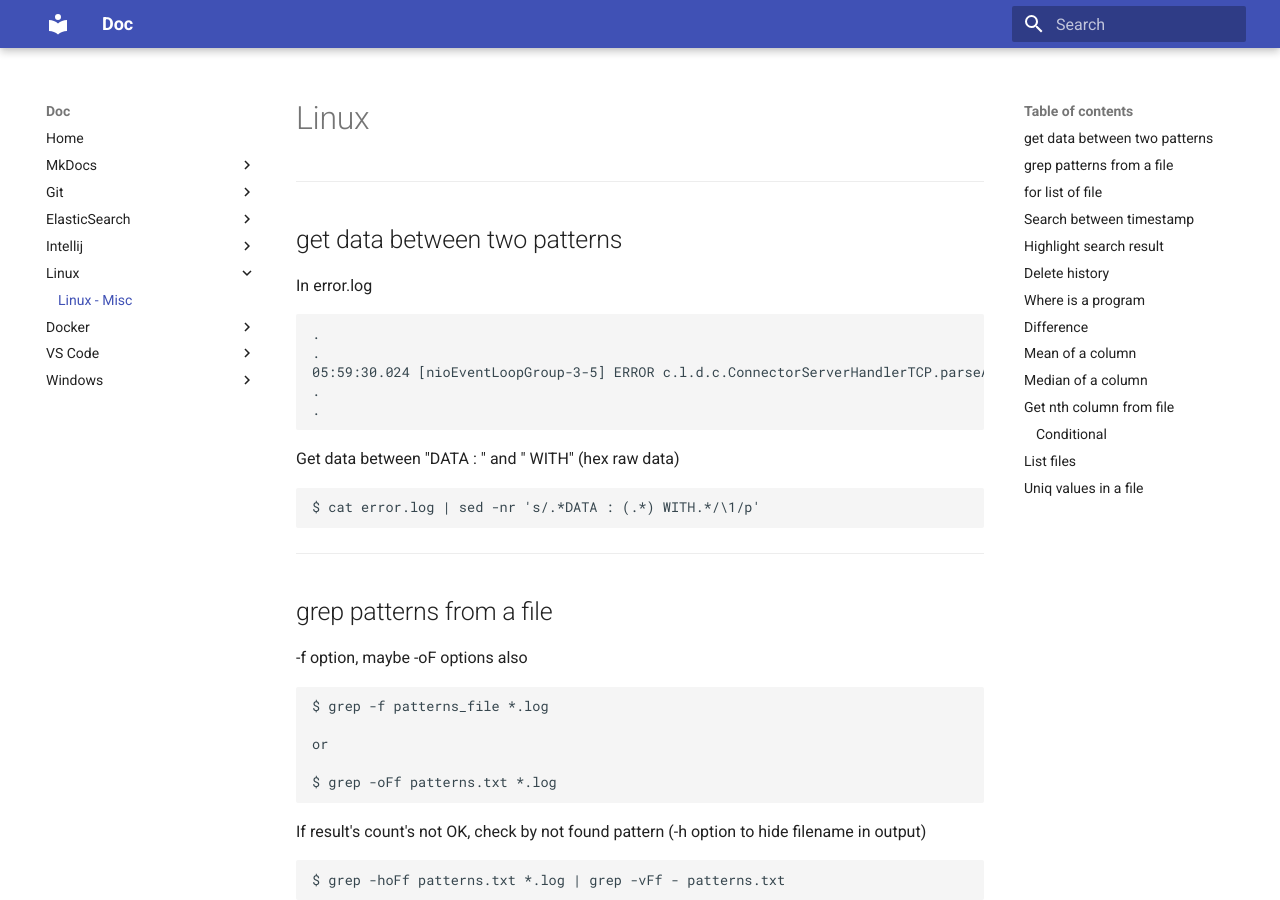
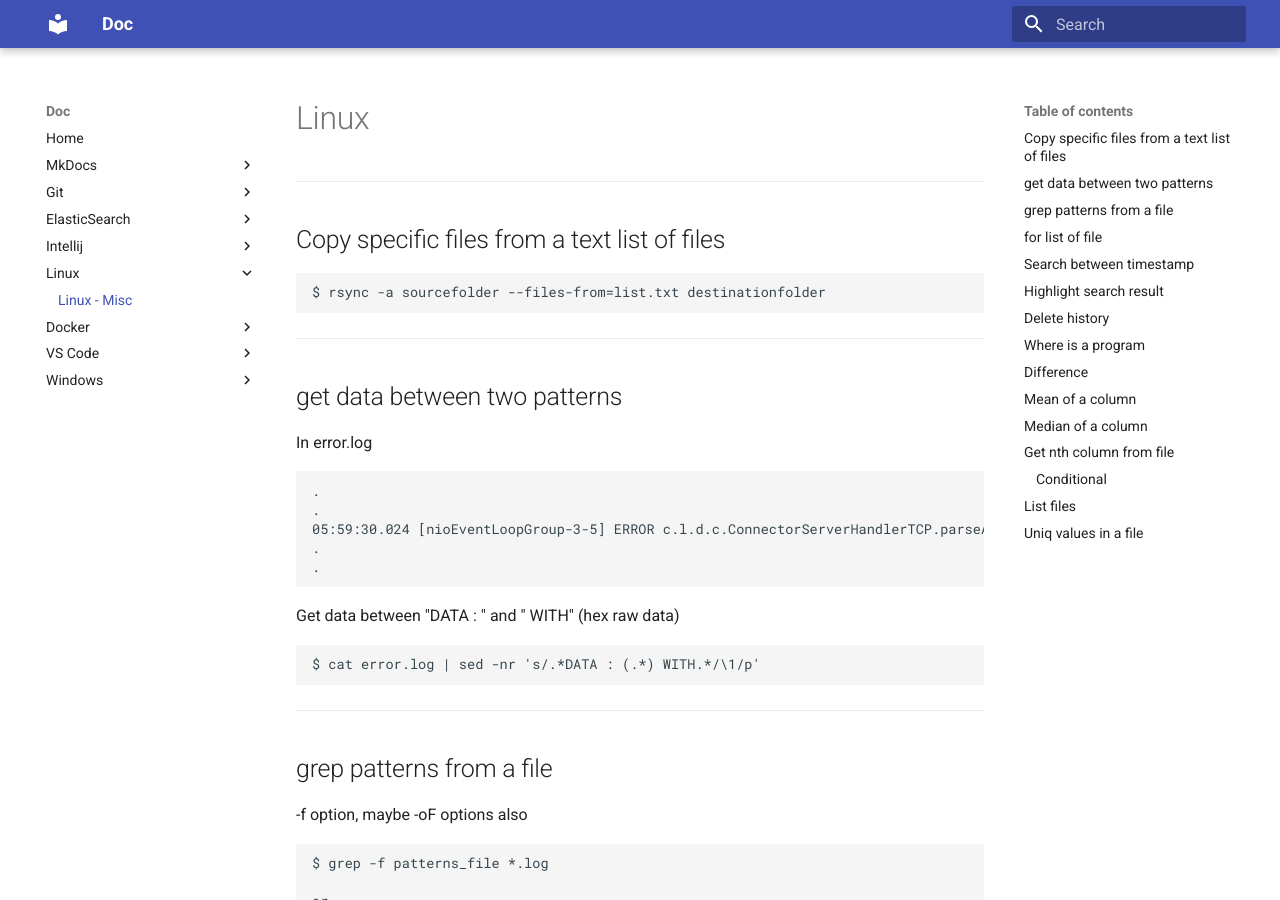
Before and after one commit to oldu73/doc, an MkDocs documentation site: the page built from docs/linux/linux.md, in a window 1280 px wide and 900 px high. Built offline with MkDocs 1.6.1 and Material for MkDocs 9.7.7, drawn with Linux system fonts in a browser that asks for light colours.

Commit message:
linux - copy specific files from a text list of files

````diff
--- a/docs/linux/linux.md
+++ b/docs/linux/linux.md
@@ -1,4 +1,12 @@
 # Linux
+
+***
+
+## Copy specific files from a text list of files
+
+```
+$ rsync -a sourcefolder --files-from=list.txt destinationfolder
+```
 
 ***
 
````
